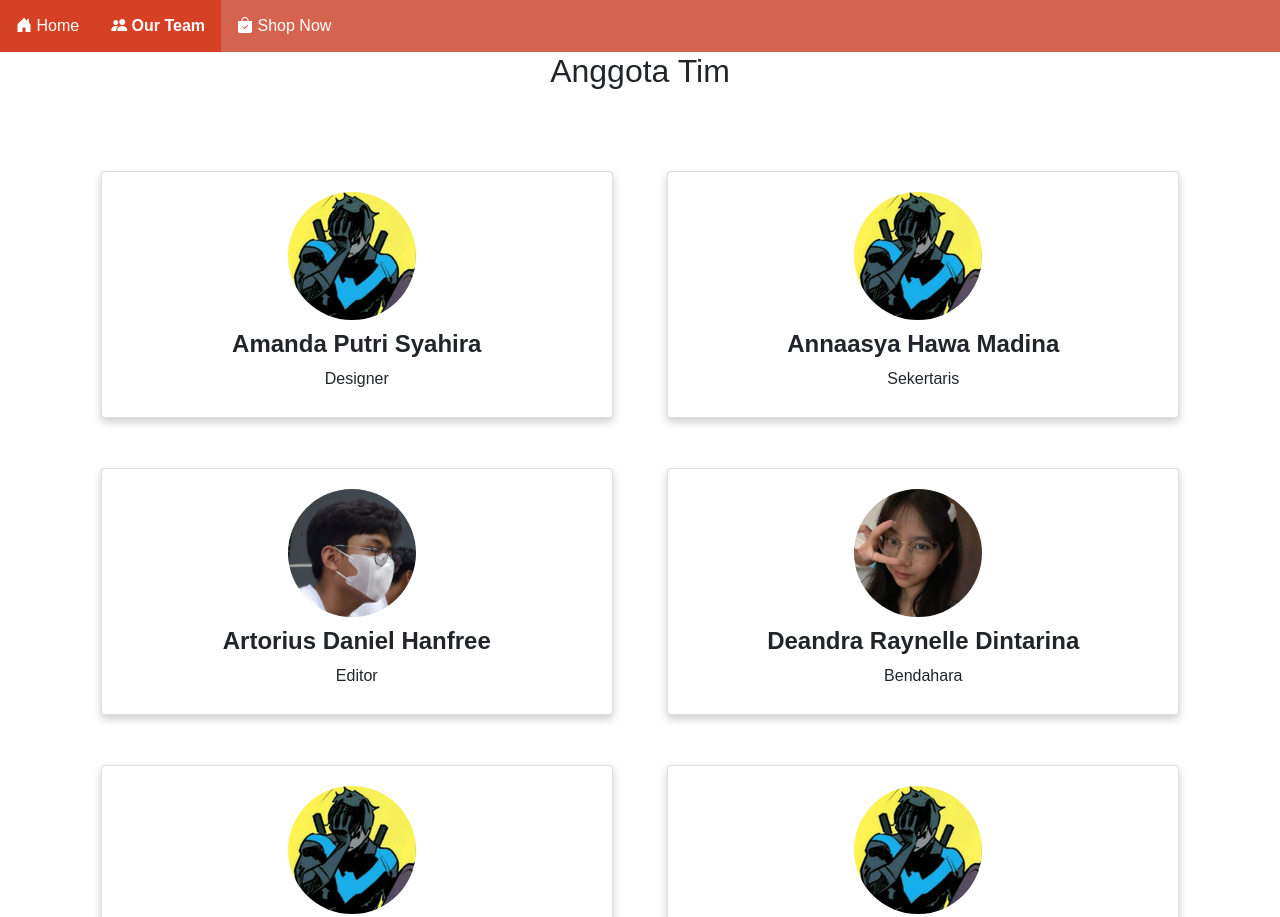
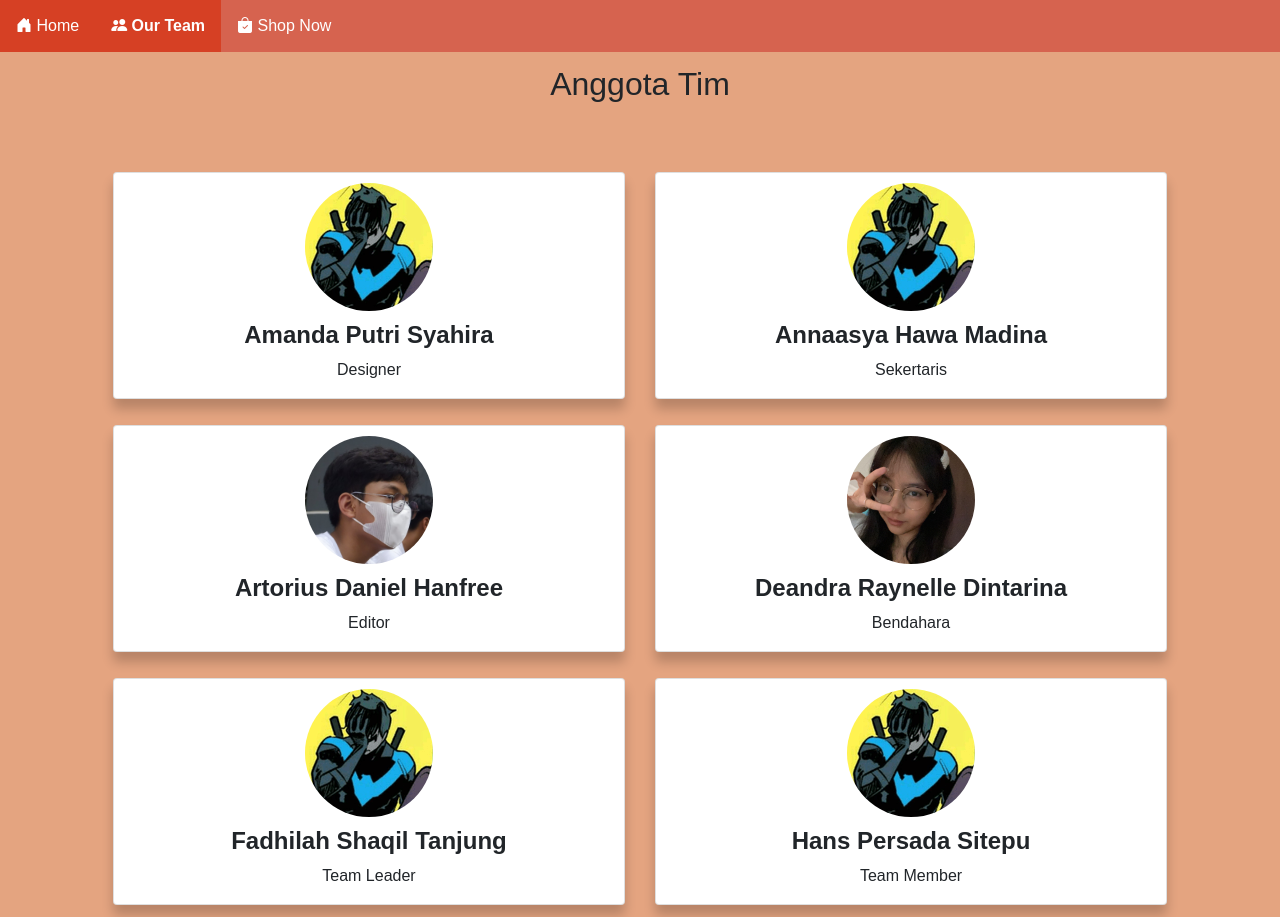
Before and after one commit to Cloynn7/ArtofCurious, a plain HTML site: page bagian/anggota.html in a window 1280 px wide. Shown: the top 917 px of the page. Drawn offline with nearby package versions, Linux system fonts and the light colour scheme.

```diff
--- a/assets/css/main.css
+++ b/assets/css/main.css
@@ -3,6 +3,8 @@
 @import url("https://fonts.googleapis.com/css2?family=Roboto+Condensed:wght@300&display=swap"); /*font-family: 'Roboto Condensed', sans-serif;*/
 @import url("https://fonts.googleapis.com/css2?family=Lora:ital,wght@1,700&display=swap"); /*font-family: 'Lora', serif;*/
 @import url("https://fonts.googleapis.com/css2?family=Noto+Sans+Avestan&display=swap"); /*font-family: 'Noto Sans Avestan', sans-serif;*/
+@import url('https://fonts.googleapis.com/css2?family=Dancing+Script&family=Roboto:ital,wght@0,100;1,100&display=swap');
+/* font-family: 'Roboto', sans-serif; */
 
 * {
   box-sizing: border-box;
@@ -85,9 +87,9 @@
 
 .hero h1 {
   position: relative;
-  margin-top: 18%;
-  font-size: 700%;
-  font-family: "Comfortaa";
+  font-size: 150px;
+  font-family: 'Roboto', sans-serif;
+  font-weight: 700;
 }
 
 .hero p {
@@ -273,28 +275,39 @@
   */
 
 /* Card */
+
+.anggota {
+  background-color: #E4A480;
+}
+
+.anggota h2 {
+  text-align: center;
+  padding-top: 1%;
+}
+
 .anggota .card {
-  display: inline-flex;
-  box-shadow: 0 4px 8px 0 rgba(0, 0, 0, 0.2);
+  display: inline-block;
+  box-shadow: 0 10px 12px 0 rgba(0, 0, 0, 0.2);
   transition: 0.5s;
-  padding: 10px 16px;
   width: 512px;
-  margin: 25px;
+  margin: 1%;
 }
 
 .anggota .card:hover {
-  box-shadow: 0 12px 20px 0 rgba(0, 0, 0, 0.4);
-}
-
-.anggota .content {
-  justify-content: center;
+  box-shadow: 0 12px 20px 0 rgba(0, 0, 0, 0.5);
 }
 
 .anggota div img {
   height: 128px;
   width: 128px;
-  margin-left: 170px;
-  margin-top: 10px;
-  margin-bottom: 10px;
-  border-radius: 50% !important;
+  display: block;
+  margin-left: auto;
+  margin-right: auto;
+  margin-top: 2%;
+  margin-bottom: 2%;
+  border-radius: 50%;
 }
+
+.anggota .card .container {
+  text-align: center;
+}
--- a/bagian/anggota.html
+++ b/bagian/anggota.html
@@ -19,7 +19,7 @@
     </div>
 
     <div style="padding-bottom: 150px" class="anggota">
-      <center><h2>Anggota Tim</h2></center>
+      <h2>Anggota Tim</h2>
       <br />
       <br />
       <!-- Div Card -->
@@ -130,12 +130,5 @@
       </center>
       <!-- End Global Card Div -->
     </div>
-
-    <div class="footer">
-      <a href="https://instagram.com" target="_blank"><i class="bi bi-instagram"></i> Instagram</a>
-      <a href="https://tiktok.com" target="_blank"><i class="bi bi-tiktok"></i> TikTok</a>
-      <a href="https://tokopedia.com" target="_blank"><i class="bi bi-cart"></i> Tokopedia</a>
-      <a href="https://shopee.com" target="_blank"><i class="bi bi-cart"></i> Shopee</a>
-    </div>
   </body>
 </html>
```
